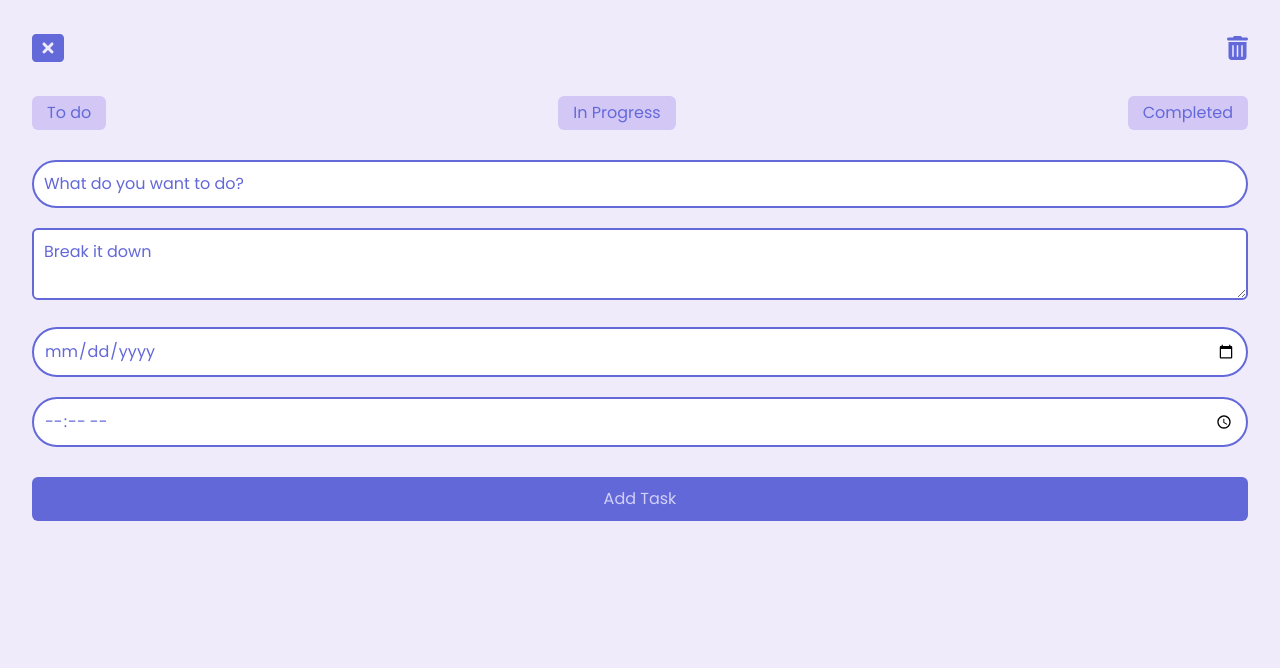
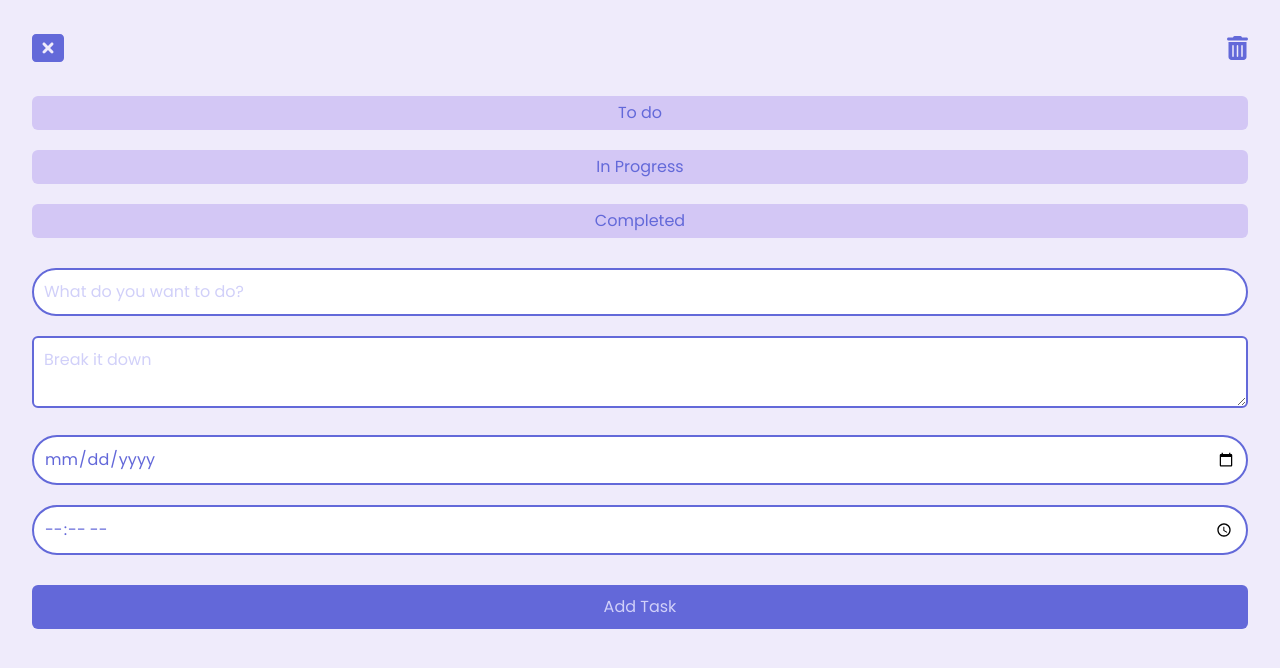
Before and after one commit to Tommy-Bada/Traka, a React (Vite) app: page / in a window 1280 px wide. Both pictures are taken after a click on the element 46 px from the left and 48 px from the top of the page. Shown: the top 668 px of the page. Built offline with nearby package versions, Linux system fonts and the light colour scheme.

Commit message:
Forrm display and task detail improved

```diff
--- a/src/App.jsx
+++ b/src/App.jsx
@@ -128,10 +128,10 @@ function App() {
         </p>
       </div>
       <div>
-        <ul className="flex items-center justify-between">
+        <ul className="sm:flex-col ">
           <li>
             <button
-              className="bg-[#D3C7F5] text-[#6369D9] py-[5px] px-[15px] rounded-md"
+              className="bg-[#D3C7F5] text-[#6369D9] py-[5px] px-[15px] rounded-md w-[100%] mb-[20px]"
               onClick={handleShowScheduledTask}
             >
               To do
@@ -139,7 +139,7 @@ function App() {
           </li>
           <li>
             <button
-              className="bg-[#D3C7F5] text-[#6369D9] py-[5px] px-[15px] rounded-md"
+              className="bg-[#D3C7F5] text-[#6369D9] py-[5px] px-[15px] rounded-md w-[100%] mb-[20px]"
               onClick={handleShowInProgressTask}
             >
               In Progress
@@ -147,7 +147,7 @@ function App() {
           </li>
           <li>
             <button
-              className="bg-[#D3C7F5] text-[#6369D9] py-[5px] px-[15px] rounded-md"
+              className="bg-[#D3C7F5] text-[#6369D9] py-[5px] px-[15px] rounded-md w-[100%]"
               onClick={handleShowCompletedTask}
             >
               Completed
@@ -158,7 +158,7 @@ function App() {
       {isAddNewOpen && (
         <form onSubmit={handleTaskSubmit} className="mt-[20px]">
           <input
-            className="w-[100%] p-[10px] my-[10px] border-2 border-[#6369D9] rounded-full placeholder:text-[#6368d9] text-[#6368d9]"
+            className="w-[100%] p-[10px] my-[10px] border-2 border-[#6369D9] rounded-full placeholder:text-[#D1D0F9] text-[#6368d9]"
             type="text"
             placeholder="What do you want to do?"
             name="taskTitle"
@@ -167,7 +167,7 @@ function App() {
           />
           <br />
           <textarea
-            className="w-[100%] p-[10px] my-[10px] border-2 border-[#6369D9] rounded-md placeholder:text-[#6368d9] text-[#6368d9]"
+            className="w-[100%] p-[10px] my-[10px] border-2 border-[#6369D9] rounded-md placeholder:text-[#D1D0F9] text-[#6368d9]"
             placeholder="Break it down"
             name="taskDetail"
             value={taskData.taskDetail}
--- a/src/components/CompletedTaskBox.jsx
+++ b/src/components/CompletedTaskBox.jsx
@@ -5,7 +5,7 @@ function CompletedTaskBox({ title, description, status }) {
       className={`task-box ${status} text-left bg-[#D1D0F9] text-[#6368D9] p-[20px] rounded-2xl mb-[20px]`}
     >
       <h2 className="text-[#6368D9] text-[20px] mb-[10px]">{title}</h2>
-      <p className="mb-[10px]">{description}</p>
+      <pre className="mb-[10px]">{description}</pre>
     </li>
   );
 }
--- a/src/components/InProgress.jsx
+++ b/src/components/InProgress.jsx
@@ -1,5 +1,6 @@
 import { useState, useEffect } from "react";
-import InProgressTaskBox from "./InProgressTaskBox";
+import InProgressTaskBox from "./InprogressTaskBox";
+
 function InProgress() {
   const [inProgressTasksData, setInProgressTasksData] = useState([]);
 
--- a/src/components/InprogressTaskBox.jsx
+++ b/src/components/InprogressTaskBox.jsx
@@ -4,6 +4,7 @@
 import { FontAwesomeIcon } from "@fortawesome/react-fontawesome";
 import { faCalendarDays } from "@fortawesome/free-solid-svg-icons";
 import { faClock } from "@fortawesome/free-solid-svg-icons";
+
 function InProgressTaskBox({
   title,
   description,
@@ -17,7 +18,7 @@ function InProgressTaskBox({
       className={`task-box ${status} text-left bg-[#D1D0F9] text-[#6368D9] p-[20px] rounded-2xl mb-[20px]`}
     >
       <h2 className="text-[#6368D9] text-[20px] mb-[10px]">{title}</h2>
-      <p className="mb-[10px]">{description}</p>
+      <pre className="mb-[10px]">{description}</pre>
       <div className="flex items-center justify-start mb-[20px]">
         <p className="mr-[10px]">
           <FontAwesomeIcon icon={faCalendarDays} style={{ color: "#6368D9" }} />{" "}
--- a/src/components/ScheduledTaskBox.jsx
+++ b/src/components/ScheduledTaskBox.jsx
@@ -22,7 +22,7 @@ function ScheduledTaskBox({
       <h2 className="text-[#6368D9] text-[20px] mb-[10px]">
         <b>{title}</b>
       </h2>
-      <p className="mb-[10px]">{description}</p>
+      <pre className="mb-[10px]">{description}</pre>
       <div className="flex items-center justify-start mb-[20px]">
         <p className="mr-[10px]">
           <FontAwesomeIcon icon={faCalendarDays} style={{ color: "#6368D9" }} />{" "}
```
